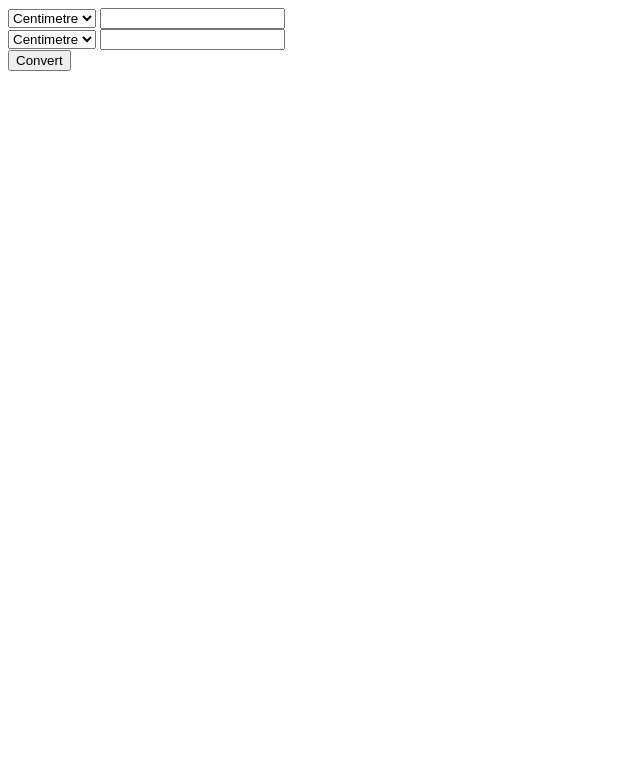
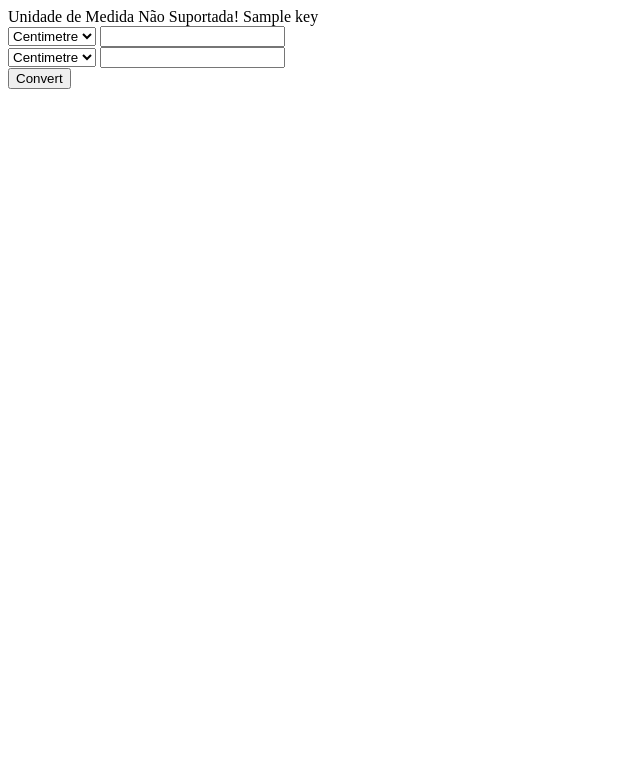
Before and after one commit to paulorobertocruz/tdd_django_converter, a Django app: template tdd_django_converter/length/templates/length/convert.html in a window 1280 px wide. Shown: the top 783 px of the page, without its empty margins (0-640 px from the left). Run offline with Django 3.2, Linux system fonts and the light colour scheme; tables that the repository leaves empty hold one stand-in row (values such as "Sample post"); the template is opened without the code that fills it: values that come from a table or form of the project are taken from there, most other values are stand-ins (such as "Sample title", 1, 10 or a date in 2020).

Commit message:
se ocorreu erro na chave de um dicionario de conversão mostra erro de unidade de medida não suportada

```diff
--- a/tdd_django_converter/length/templates/length/convert.html
+++ b/tdd_django_converter/length/templates/length/convert.html
@@ -3,6 +3,9 @@
     <title>Length Conversion</title>
   </head>
   <body>
+    {% if key %}
+    Unidade de Medida Não Suportada! {{key}}
+    {% endif %}
     <form action={% url "length:convert" %} method="get">
       <div>
         {{ form.input_unit }}
```
